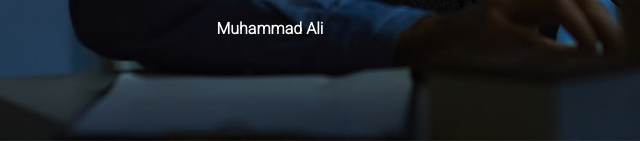
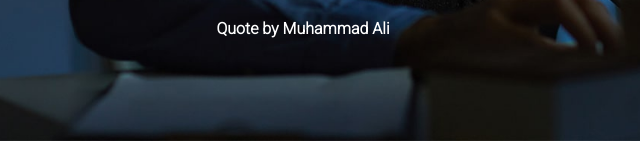
Before and after one commit to cantomris/Creative-Thinking, a plain HTML site: page index.html in a window 1280 px wide. Shown: the part 659-800 px from the top of the page, 307-947 px from the left. Drawn offline with nearby package versions, Linux system fonts and the light colour scheme.

Commit message:
basic edit

```diff
--- a/index.html
+++ b/index.html
@@ -11,7 +11,7 @@
     <div id="herobg"></div>
     <div id="hero-content">
       <h1>Creative-thinking for businesses</h1>
-      <p>IMPOSSIBLE IS JUST A BIG WORD THROWN AROUND BY SMALL MEN WHO FIND IT EASIER TO LIVE IN THE WORLD THEY’VE BEEN GIVEN, THAN TO EXPLORE THE POWER THEY HAVE TO CHANGE IT. IMPOSSIBLE IS NOT A FACT. IT’S AN OPINION. <br> <br><span>Muhammad Ali</span></p>
+      <p>IMPOSSIBLE IS JUST A BIG WORD THROWN AROUND BY SMALL MEN WHO FIND IT EASIER TO LIVE IN THE WORLD THEY’VE BEEN GIVEN, THAN TO EXPLORE THE POWER THEY HAVE TO CHANGE IT. IMPOSSIBLE IS NOT A FACT. IT’S AN OPINION. <br> <br><span>Quote by Muhammad Ali</span></p>
 
     </div>
   </section>
```
